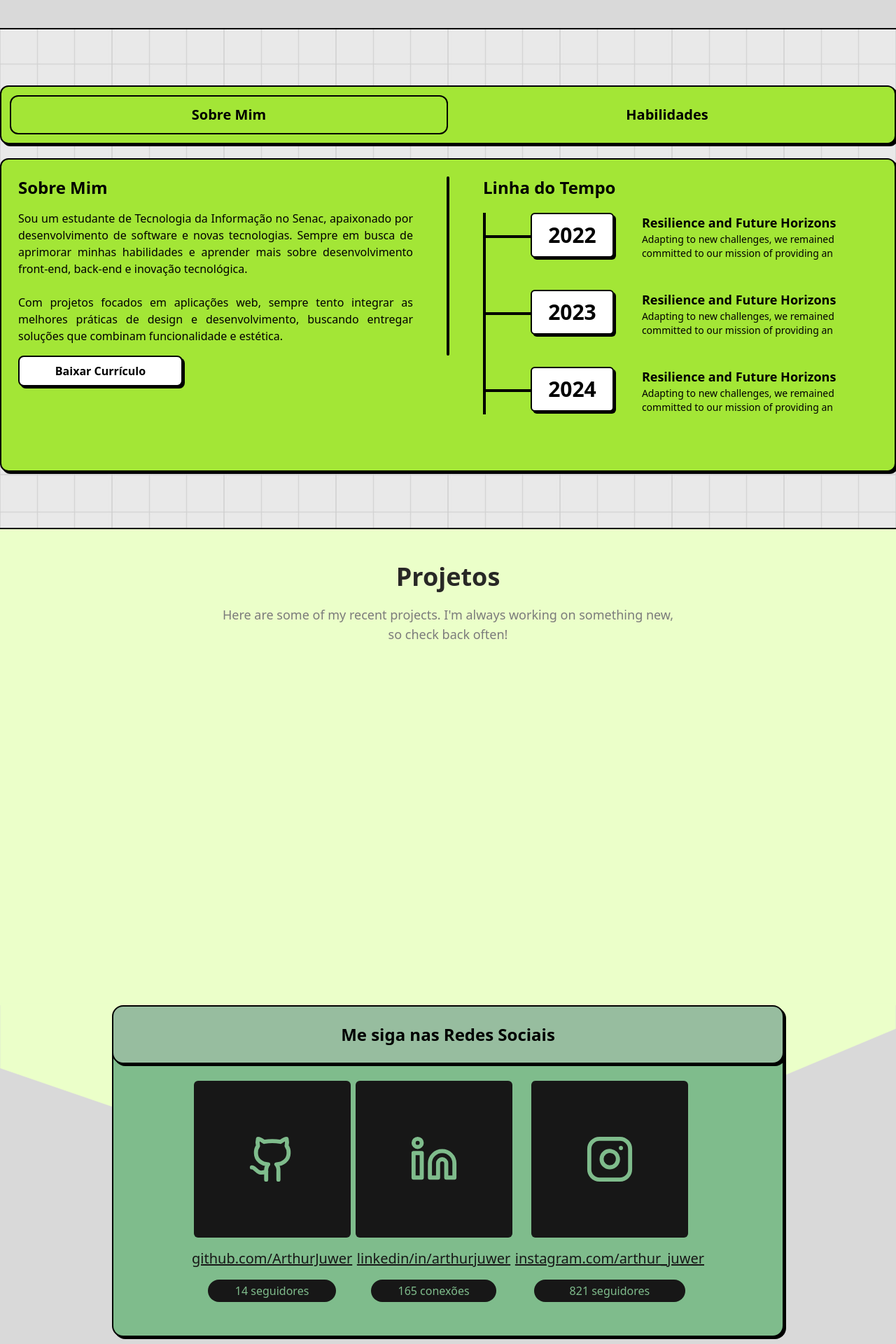
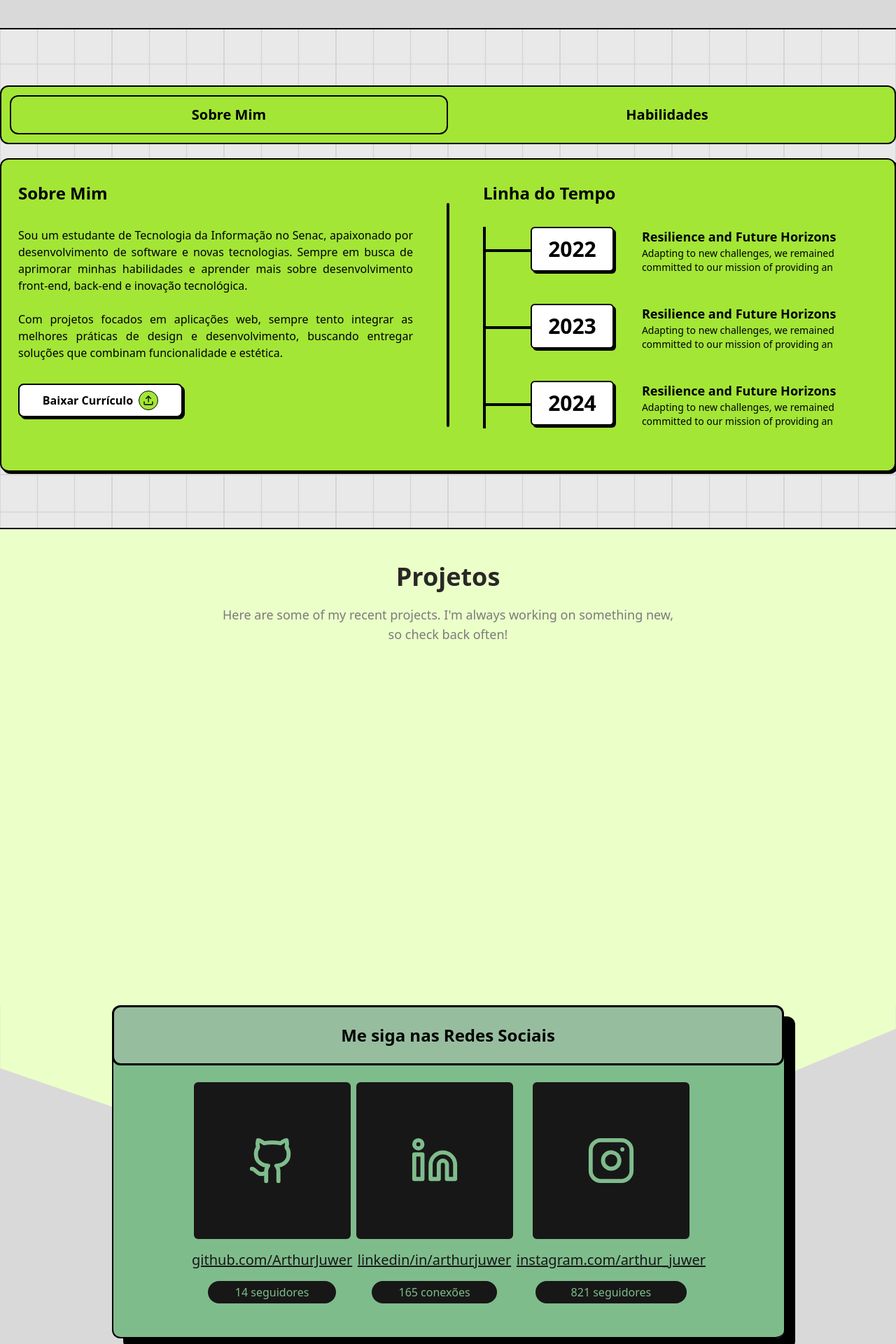
Before and after one commit to ArthurJuwer/portfolio-neobrutalism, a React (Vite) app: page / in a window 1280 px wide. Shown: the part 760-2680 px from the top of the page at 70% size. Built offline with nearby package versions, Linux system fonts and the light colour scheme.

Commit message:
novas melhorias principalmente na fonte

```diff
--- a/src/components/AboutHabilities/ContentAboutAndHabilities.tsx
+++ b/src/components/AboutHabilities/ContentAboutAndHabilities.tsx
@@ -1,3 +1,4 @@
+import { Upload } from "lucide-react"
 import { useState } from "react"
 
 const ContentAboutAndHabilities = () => {
@@ -7,7 +8,7 @@ const ContentAboutAndHabilities = () => {
   return (
     <div className="flex flex-col gap-y-5 my-12">
         {/* SLIDE MENU */}
-        <div className="w-full flex items-center justify-between bg-mainGreen p-3 border-neoBrutalism shadow-neoBrutalism rounded-xl">
+        <div className="w-full flex items-center justify-between bg-mainGreen p-3 border-neoBrutalism rounded-xl">
             <button
                 className={`${atualIndexSlide === 1 ? "border-black border-2" : ""} w-1/2 text-xl font-semibold  p-3 rounded-xl`}
                 onClick={() => setAtualIndexSlide(1)}
@@ -21,21 +22,28 @@ const ContentAboutAndHabilities = () => {
                 Habilidades
             </button>
         </div>
-        <div className="w-full h-[28rem] flex flex-col lg:flex-row gap-12 items-start justify-between bg-mainGreen p-6 border-neoBrutalism shadow-neoBrutalism rounded-xl">
-            <div id="sobre" className={`${atualIndexSlide === 1 ? "flex" : "hidden"} lg:w-1/2 w-full flex-col gap-y-4 lg:pb-24`}>
+        <div className="w-full h-[28rem] flex flex-col lg:flex-row gap-12 items-start justify-between bg-mainGreen p-6 py-8 border-neoBrutalism shadow-neoBrutalism rounded-xl">
+            <div id="sobre" className={`${atualIndexSlide === 1 ? "flex" : "hidden"} lg:w-1/2 w-full flex-col gap-y-8 lg:pb-24`}>
                 <h1 className="font-semibold text-2xl ">Sobre Mim</h1>
                 <p className="text-justify">
                     Sou um estudante de Tecnologia da Informação no Senac, apaixonado por desenvolvimento de software e novas tecnologias. Sempre em busca de aprimorar minhas habilidades e aprender mais sobre desenvolvimento front-end, back-end e inovação tecnológica.
                     <br /> <br />
                     Com projetos focados em aplicações web, sempre tento integrar as melhores práticas de design e desenvolvimento, buscando entregar soluções que combinam funcionalidade e estética.
                 </p>
-                <button className="border-neoBrutalism shadow-neoBrutalism bg-white p-2 rounded-lg w-full lg:w-5/12 font-semibold">Baixar Currículo</button>
+                <button
+                    className="border-neoBrutalism shadow-neoBrutalism bg-white p-2 rounded-lg w-full lg:w-5/12 font-semibold flex items-center justify-center gap-x-2"
+                >
+                    Baixar Currículo <div className="size-7 border-black border rounded-full bg-mainGreen flex items-center justify-center"> <Upload className="size-4" /> </div>
+                </button>
             </div>
-            <div className={`${atualIndexSlide === 1 ? "flex" : "hidden" } border-2 w-full lg:w-0 lg:h-64 border-black rounded-xl`}></div>
-            <div className={`${atualIndexSlide === 1 ? "flex" : "hidden"} lg:w-1/2 w-full flex-col gap-y-5`}>
+            <div className={`${atualIndexSlide === 1 ? "flex" : "hidden" } items-center justify-center h-full `}>
+                <span className="border-2 w-full lg:w-0 lg:h-80 border-black rounded-xl"></span>
+            </div>
+
+            <div className={`${atualIndexSlide === 1 ? "flex" : "hidden"} lg:w-1/2 w-full flex-col gap-y-8`}>
                 <h1 className="font-semibold text-2xl">Linha do Tempo</h1>
                 <div className="flex">
-                    <span className="hidden lg:block border-l-4 h-72 border-black"></span>
+                    <span className="hidden lg:flex border-l-4 h-72 border-black"></span>
                     <div className="flex flex-col justify-between">
                         <div className="flex items-center">
                             <span className="hidden lg:block border-l-[4rem] h-1 border-black"></span>
--- a/src/components/Contact/Contact.tsx
+++ b/src/components/Contact/Contact.tsx
@@ -3,7 +3,7 @@ import ContactTextArea from "./ContactTextArea"
 
 const Contact = () => {
   return (
-    <div id="contato" className="bg-secondBackground p-12 border-neoBrutalism shadow-neoBrutalism flex flex-col items-center justify-start gap-y-14 ">
+    <div id="contato" className="bg-secondBackground p-12 border-neoBrutalism shadow-neoBrutalism_500 rounded-sm flex flex-col items-center justify-start gap-y-14 ">
         <div className="flex flex-col items-center justify-center gap-y-3">
             <h1 className="text-titleGray text-5xl font-bold">Entre em Contato</h1>
             <p className="text-textGray text-lg font-medium w-3/4 text-center">Fique à vontade para entrar em contato comigo através do formulário. </p>
@@ -12,7 +12,7 @@ const Contact = () => {
             <ContactInput type="Nome" placeholder="ex: Arthur Juwer"/>
             <ContactInput type="Email" placeholder="ex: arthurjuwer@gmail.com"/>
             <ContactTextArea />
-            <button className="border-neoBrutalism shadow-neoBrutalism py-3 font-semibold text-lg rounded-sm">Enviar</button>
+            <button className="border-neoBrutalism shadow-neoBrutalism_200 py-3 font-semibold text-lg rounded-sm">Enviar</button>
         </div>
 
     </div>
--- a/src/components/Contact/ContactInput.tsx
+++ b/src/components/Contact/ContactInput.tsx
@@ -9,8 +9,8 @@ interface InterfaceContactInput {
 const ContactInput: FunctionComponent<InterfaceContactInput> = ({type, placeholder}) => {
   return (
     <div className="relative w-96">
-        <span className="border-neoBrutalism shadow-neoBrutalism text-xs py-1 px-2 font-bold z-40 absolute -top-5 left-0 bg-mainBackground uppercase">{type}: </span>
-        <input type="text" className="z-0 outline-none border-neoBrutalism shadow-neoBrutalism bg-mainGreen p-4 w-full font-semibold placeholder:text-gray-500 rounded-sm" placeholder={placeholder} />
+        <span className="border-neoBrutalism shadow-neoBrutalism_label text-xs py-1 px-2 font-bold z-40 absolute -top-5 left-0 bg-mainBackground uppercase">{type}: </span>
+        <input type="text" className="z-0 outline-none border-neoBrutalism shadow-neoBrutalism_200 bg-mainGreen p-4 w-full font-semibold placeholder:text-gray-500 rounded-sm" placeholder={placeholder} />
     </div>
   )
 }
--- a/src/components/Contact/ContactTextArea.tsx
+++ b/src/components/Contact/ContactTextArea.tsx
@@ -1,8 +1,8 @@
 const ContactTextArea = () => {
   return (
     <div className="relative w-96">
-        <span className="border-neoBrutalism shadow-neoBrutalism text-xs py-1 px-2 font-bold z-40 absolute -top-5 left-0 bg-mainBackground">MENSAGEM: </span>
-        <textarea className="resize-none outline-none z-0 border-neoBrutalism shadow-neoBrutalism bg-mainGreen p-4 w-full font-semibold placeholder:text-gray-500 rounded-sm" placeholder="ex: Gostaria que você criasse um site para minha empresa" />
+        <span className="border-neoBrutalism shadow-neoBrutalism_label text-xs py-1 px-2 font-bold z-40 absolute -top-5 left-0 bg-mainBackground">MENSAGEM: </span>
+        <textarea className="resize-none outline-none z-0 border-neoBrutalism shadow-neoBrutalism_350 bg-mainGreen p-4 w-full font-semibold placeholder:text-gray-500 rounded-sm h-36" placeholder="ex: Gostaria que você criasse um site para minha empresa" />
     </div>
   )
 }
--- a/src/components/Fair/FairCards.tsx
+++ b/src/components/Fair/FairCards.tsx
@@ -8,7 +8,7 @@ interface propsFairCards {
 
 const FairCards: FunctionComponent<propsFairCards> = ({image, title, text}) => {
   return (
-    <div className="bg-mainGreen w-1/3 border-neoBrutalism shadow-neoBrutalism p-4 pb-6 flex flex-col gap-y-2">
+    <div className="bg-mainGreen w-1/3 border-neoBrutalism shadow-neoBrutalism_300 p-4 pb-6 flex flex-col gap-y-2">
         <div className="">
             <img
                 src={image}
--- a/src/components/Main/MainTitle.tsx
+++ b/src/components/Main/MainTitle.tsx
@@ -5,7 +5,7 @@ const MainTitle = () => {
         <p className="text-textGray lg:text-lg text-base font-medium lg:w-3/5 text-center lg:text-left">Atualmente estou no 2° ano do ensino médio integrado ao técnico em T.I. Confira minha caminhada e me conheça.</p>
         <a href="#projetos">
           <button
-            className="bg-mainGreen border-neoBrutalism shadow-neoBrutalism font-semibold px-12 py-2.5 text-lg rounded-lg w-full lg:w-1/3"
+            className="bg-mainGreen border-neoBrutalism shadow-neoBrutalism_100 font-semibold px-12 py-2.5 text-lg rounded-lg w-full lg:w-1/3"
           >
             Ver Projetos
           </button>
--- a/src/components/SocialMedia/SocialMedia.tsx
+++ b/src/components/SocialMedia/SocialMedia.tsx
@@ -8,12 +8,12 @@ const SocialMedia = () => {
         <svg className="absolute -top-1 z-0 w-full h-auto" viewBox="0 0 1918 465" fill="none" xmlns="http://www.w3.org/2000/svg">
             <path d="M942.746 464L1 140.614V1H1917V56.1964L942.746 464Z" fill="#EBFFC9" stroke="#EBFFC9"/>
         </svg>
-        <div className="absolute -translate-x-1/2 left-1/2 top-0 z-50 w-9/12 flex flex-col justify-center">
-            <div className="p-6 z-40 bg-thirdGreen text-center rounded-2xl border-2 border-black shadow-neoBrutalism">
+        <div className="absolute -translate-x-1/2 left-1/2 top-0 z-50 w-9/12 flex flex-col justify-center shadow-neoBrutalism_right rounded-xl">
+            <div className="p-6 z-40 bg-thirdGreen text-center rounded-xl border-[3px] border-black">
                 <h1 className="font-bold text-2xl">Me siga nas Redes Sociais </h1>
 
             </div>
-            <div className="-mt-6 w-full flex justify-between py-12 px-28 bg-secondGreen text-center rounded-b-2xl border-2 border-t-0 border-black shadow-neoBrutalism">
+            <div className="-mt-6 w-full flex justify-between py-12 px-28 bg-secondGreen text-center rounded-xl border-2 border-r-0 border-t-0 border-black">
 
                 <SocialMediaCard icon={<Github size={70} />} link="github.com/ArthurJuwer" followers="14 seguidores"/>
                 <SocialMediaCard icon={<Linkedin size={70} />} link="linkedin/in/arthurjuwer" followers="165 conexões"/>
--- a/tailwind.config.js
+++ b/tailwind.config.js
@@ -27,7 +27,17 @@ export default {
         neoBrutalism: "#000"
       },
       boxShadow: {
-        neoBrutalism: "3px 3px 0px #000" /* Sombra sólida e marcante */
+        neoBrutalism: "3px 3px 0px #000",
+        neoBrutalism_100: "4.5px 4.5px 0px #000",
+        neoBrutalism_200: "6px 6px 0px #000",
+        neoBrutalism_300: "8px 8px 0px #000",
+        neoBrutalism_350: "8px 12px 0px #000",
+        neoBrutalism_400: "10px 10px 0px #000",
+        neoBrutalism_500: "12px 12px 0px #000",
+
+        neoBrutalism_right: "16px 16px 0px #000",
+
+        neoBrutalism_label: "0px 3px 0px #000, 3px 3px 0px #000 ",
       }
     },
   },
```
